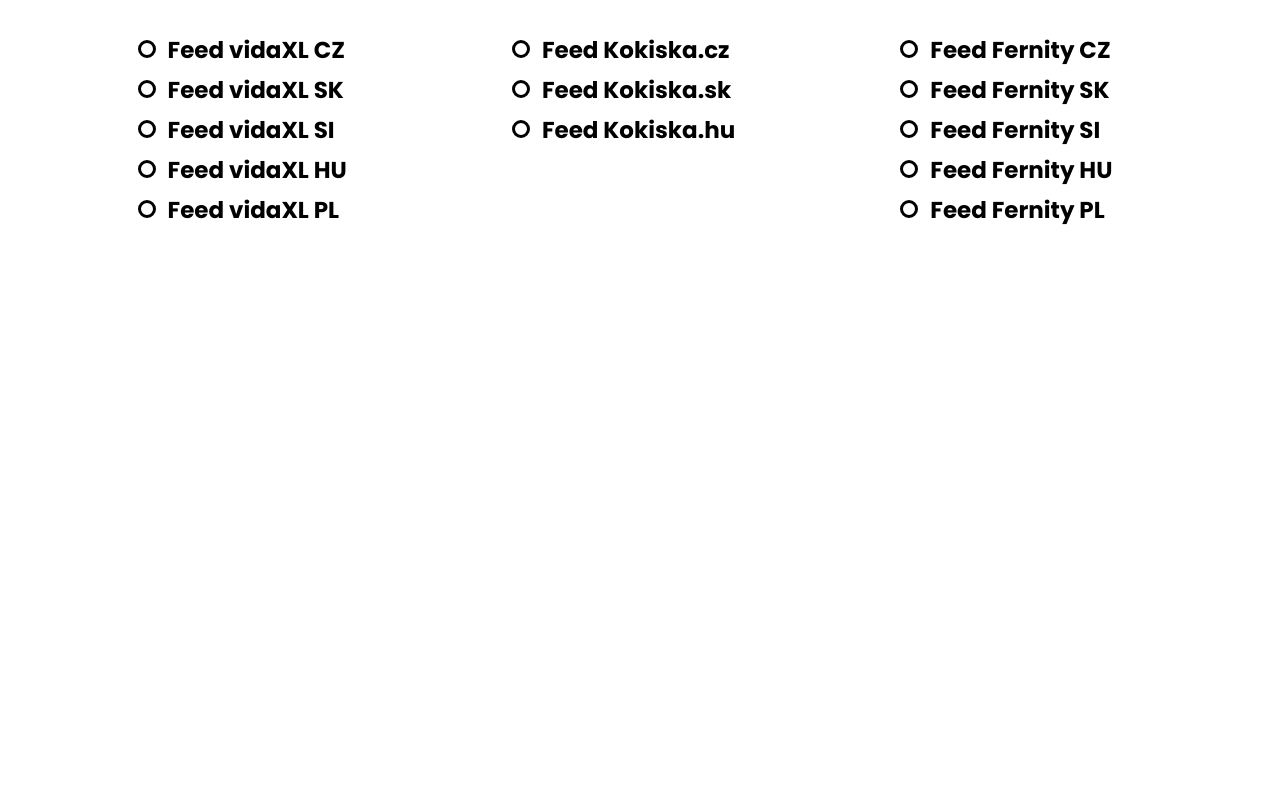
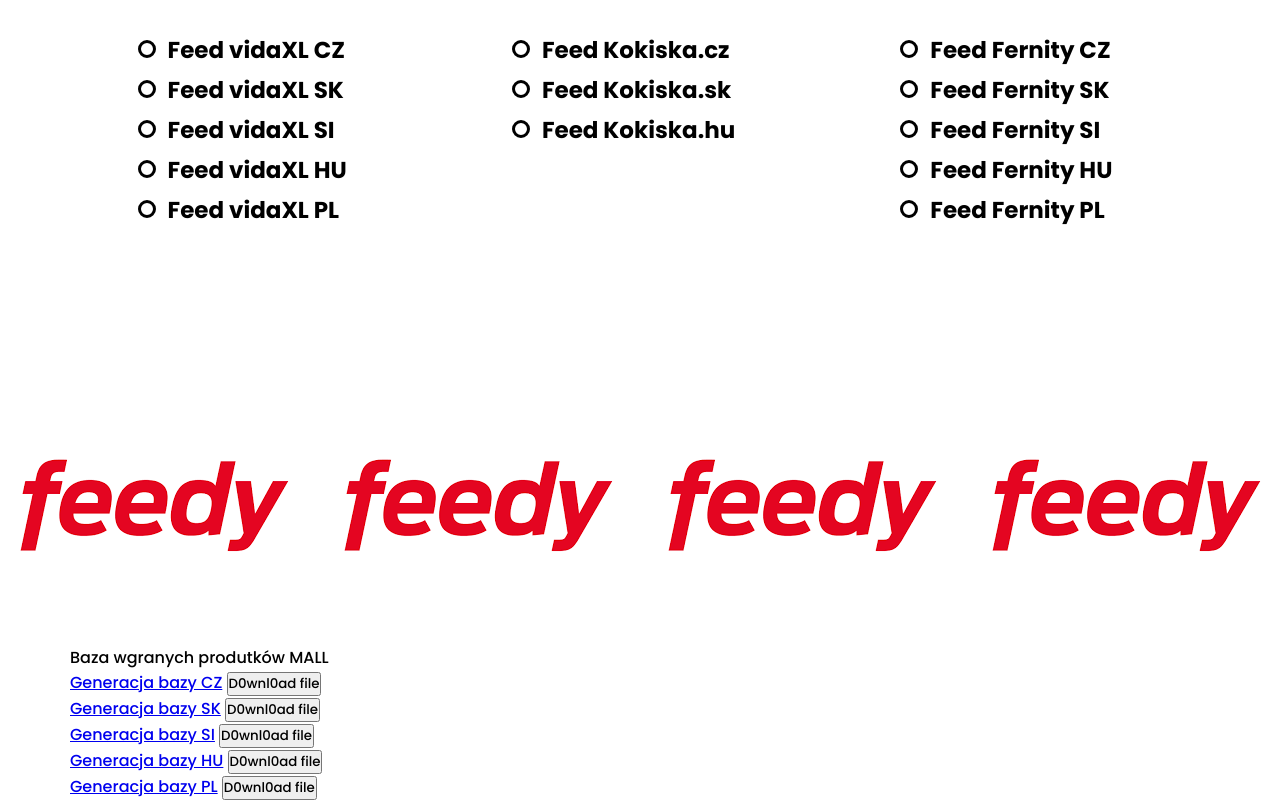
Before and after one commit to Vlad00-dev/shumee_integration, a plain HTML site: page src/index.html in a window 1280 px wide. Shown: the part 1233-2033 px from the top of the page. Before the commit the page ends 1770 px from the top, so only its background shows below. Drawn offline with Linux system fonts and the light colour scheme.

Commit message:
update feeds + baza section

```diff
--- a/src/index.html
+++ b/src/index.html
@@ -18,8 +18,8 @@
         <nav>
             <ul class="menu">
                 <li class="menu__item"><a href="#" class="menu__link">Feedy</a></li>
+                <li class="menu__item"><a href="#" class="menu__link">Baza produktów</a></li>
                 <li class="menu__item"><a href="#" class="menu__link">Braki</a></li>
-                <li class="menu__item"><a href="#" class="menu__link">Baza produktów</a></li>
             </ul>
 
         </nav>
@@ -71,6 +71,49 @@
                 </ul>
                 </div>
             </div>
+            <div class="feeds__bg">
+                <div class="feeds__bg-imgs">
+                    <img src="img/feeds/feed_bg.png" alt="FEEDS">
+                </div>
+                <div class="feeds__bg-imgs">
+                    <img src="img/feeds/feed_bg.png" alt="FEEDS">
+                </div>
+                <div class="feeds__bg-imgs">
+                    <img src="img/feeds/feed_bg.png" alt="FEEDS">
+                </div>
+                <div class="feeds__bg-imgs">
+                    <img src="img/feeds/feed_bg.png" alt="FEEDS">
+                </div>
+            </div>
+        </div>
+    </section>
+
+    <section class="baza">
+        <div class="container">
+            <div class="baza__title">Baza wgranych produtków MALL</div>
+
+            <div class="baza__wrapper">
+                <div class="baza__wrapper-item">
+                    <a href="#">Generacja bazy CZ</a>
+                    <button>D0wnl0ad file</button>
+                </div>
+                <div class="baza__wrapper-item">
+                    <a href="#">Generacja bazy SK</a>
+                    <button>D0wnl0ad file</button>
+                </div>
+                <div class="baza__wrapper-item">
+                    <a href="#">Generacja bazy SI</a>
+                    <button>D0wnl0ad file</button>
+                </div>
+                <div class="baza__wrapper-item">
+                    <a href="#">Generacja bazy HU</a>
+                    <button>D0wnl0ad file</button>
+                </div>
+                <div class="baza__wrapper-item">
+                    <a href="#">Generacja bazy PL</a>
+                    <button>D0wnl0ad file</button>
+                </div>
+            </div>
         </div>
     </section>
 
--- a/src/sass/blocks/_feeds.scss
+++ b/src/sass/blocks/_feeds.scss
@@ -150,4 +150,11 @@
 
         }
     }
+    &__bg {
+        display: flex;
+        width: 100%;
+        margin-top: 200px;
+        justify-content: center;
+    }
+
 }
```
Also changed, not shown: src/css/style.min.css, src/img/feeds/feed_bg.png (added), src/sass/style.css, 2 other files.
